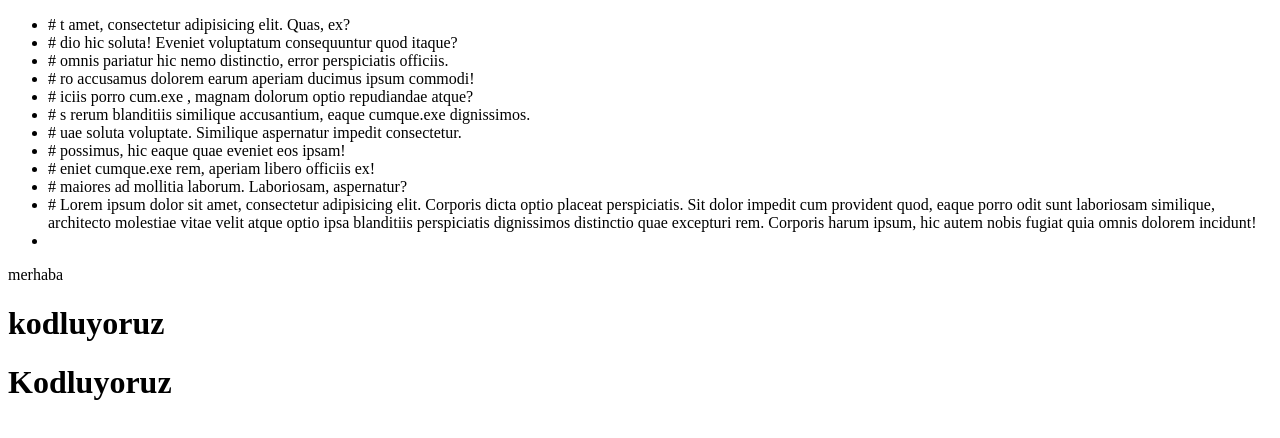
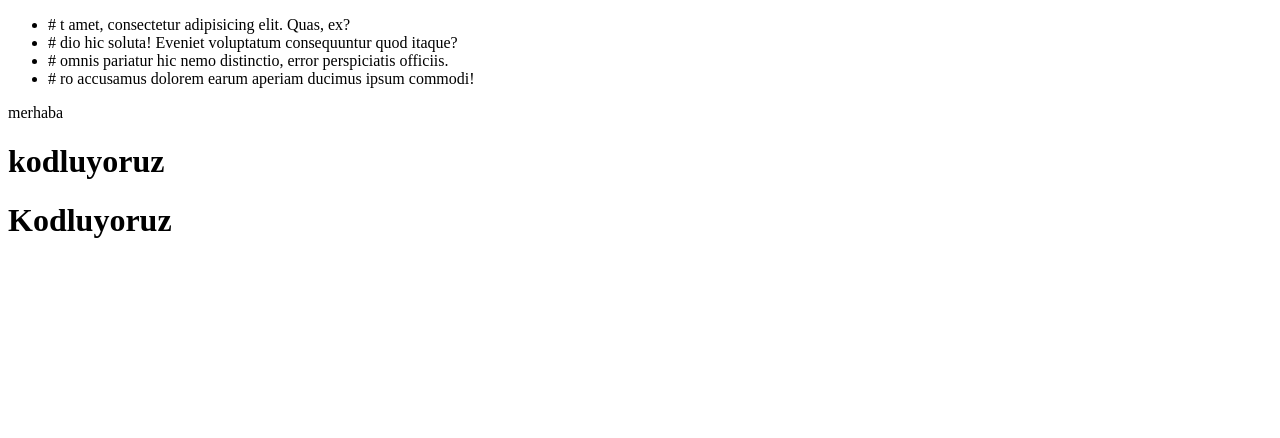
Before and after one commit to firatdayan/deneme, a plain HTML site: page index.html in a window 1280 px wide. Drawn offline with Linux system fonts and the light colour scheme.

Commit message:
changing on html files

```diff
--- a/index.html
+++ b/index.html
@@ -13,14 +13,6 @@
             <li> #  dio hic soluta! Eveniet voluptatum consequuntur quod itaque?</li>
             <li> #  omnis pariatur hic nemo distinctio, error perspiciatis officiis.</li>
             <li> #  ro accusamus dolorem earum aperiam ducimus ipsum commodi!</li>
-            <li> #  iciis porro cum.exe , magnam dolorum optio repudiandae atque?</li>
-            <li> #  s rerum blanditiis similique accusantium, eaque cumque.exe  dignissimos.</li>
-            <li> #  uae soluta voluptate. Similique aspernatur impedit consectetur.</li>
-            <li> #   possimus, hic eaque quae eveniet eos ipsam!</li>
-            <li> #  eniet cumque.exe  rem, aperiam libero officiis ex!</li>
-            <li> #   maiores ad mollitia laborum. Laboriosam, aspernatur?</li>
-            <li> #   Lorem ipsum dolor sit amet, consectetur adipisicing elit. Corporis dicta optio placeat perspiciatis. Sit dolor impedit cum provident quod, eaque porro odit sunt laboriosam similique, architecto molestiae vitae velit atque optio ipsa blanditiis perspiciatis dignissimos distinctio quae excepturi rem. Corporis harum ipsum, hic autem nobis fugiat quia omnis dolorem incidunt!</li>
-            <li></li>
         </ul>
 merhaba
         <h1>kodluyoruz</h1>
```
Also changed, not shown: test.html (+16 -0 lines).
